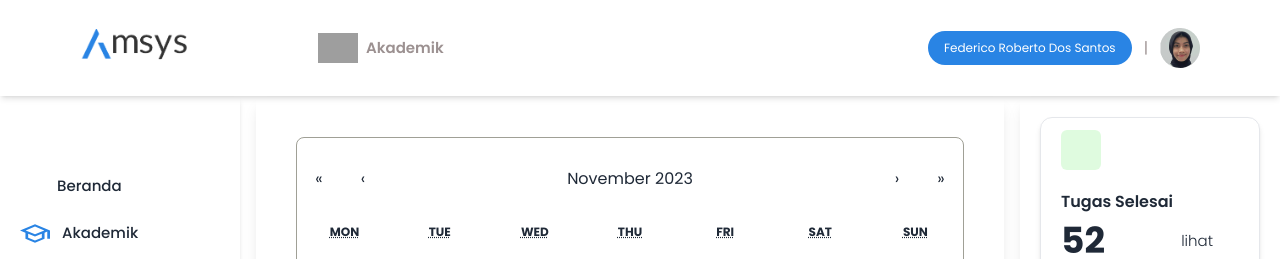
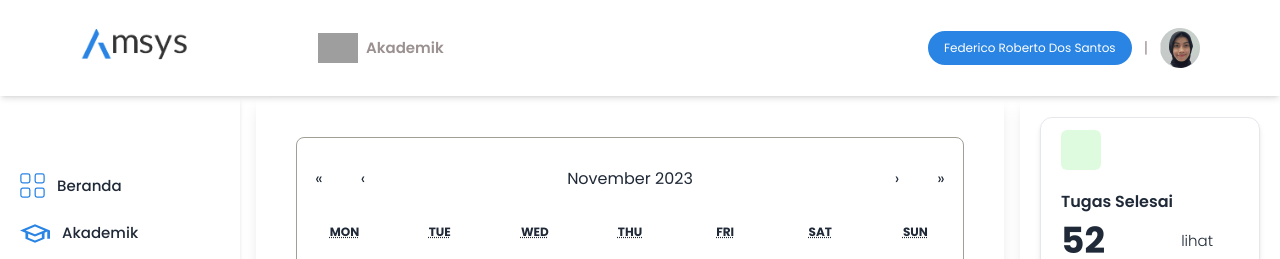
Before and after one commit to Hilaladiii/amsys, a React (Vite) app: page /tugas in a window 1280 px wide. Shown: the top 259 px of the page. Built offline with nearby package versions, Linux system fonts and the light colour scheme; grey boxes are pictures that could not be loaded; what tailwindcss-animated would draw is missing.

Commit message:
test navbar left 2

```diff
--- a/src/Components/Elements/Button/ButtonNavbar.jsx
+++ /dev/null
@@ -1,17 +0,0 @@
-import { useNavigate } from "react-router-dom"
-
-
-const ButtonNavbar = ({title,navigation, icons}) => {
-  const naav = useNavigate()
-  return (
-    <div className="group flex flex-row justify-between items-center hover:bg-[#9F9F9F17] animate-fade-right animate-delay-150" onClick={()=>nav(`${navigation}`)}>
-      <div className="flex flex-row gap-3 p-1 items-center">
-        <div className={`w-[25px] h-[25px] 2xl:w-[40px] 2xl:h-[40px] bg-[url('./assets/icons/${icons}')] bg-contain bg-center bg-no-repeat`}/>
-        <span className=" text-[15px] 2xl:text-[20px]">{title}</span>
-      </div>
-      <div className="w-1 h-8 bg-white group-hover:bg-tBlue"/>
-  </div>
-  )
-}
-
-export default ButtonNavbar
--- a/src/Components/Fragments/Navbar.jsx
+++ b/src/Components/Fragments/Navbar.jsx
@@ -2,7 +2,6 @@ import { Link } from "react-router-dom"
 import Button from "../Elements/Button/Button"
 import Hamburger from "../Elements/Button/Hamburger"
 import { useState } from "react"
-import ButtonNavbar from "../Elements/Button/ButtonNavbar"
 
 
 const Navbar = ({ onLoginClick, onRegisterClick, types }) => {
@@ -123,7 +122,13 @@ const NavbarLeft = () =>{
   return(
     <nav className="hidden md:w-[30%] md:h-[84vh] lg:flex flex-col justify-center gap-3 2xl:gap-6 bg-white text-[15px] px-4 py-4 2xl:p-7 font-medium shadow-md">
 
-     <ButtonNavbar title={"Beranda"} navigation={"Beranda"} icons={'icon-beranda.svg'}/>
+      <div className="group flex flex-row justify-between items-center hover:bg-[#9F9F9F17] animate-fade-right animate-delay-150">
+        <div className="flex flex-row gap-3 p-1 items-center">
+          <div className="w-[25px] h-[25px] 2xl:w-[40px] 2xl:h-[40px] bg-[url('./assets/icons/icon-beranda.svg')] bg-contain bg-center bg-no-repeat"/>
+          <span className=" text-[15px] 2xl:text-[20px]">Beranda</span>
+        </div>
+        <div className="w-1 h-8 bg-white group-hover:bg-tBlue"/>
+      </div>
 
       <div className="flex flex-col">
         <div className="group flex flex-row justify-between items-center hover:bg-[#9F9F9F17]  animate-fade-right animate-delay-150">
```
